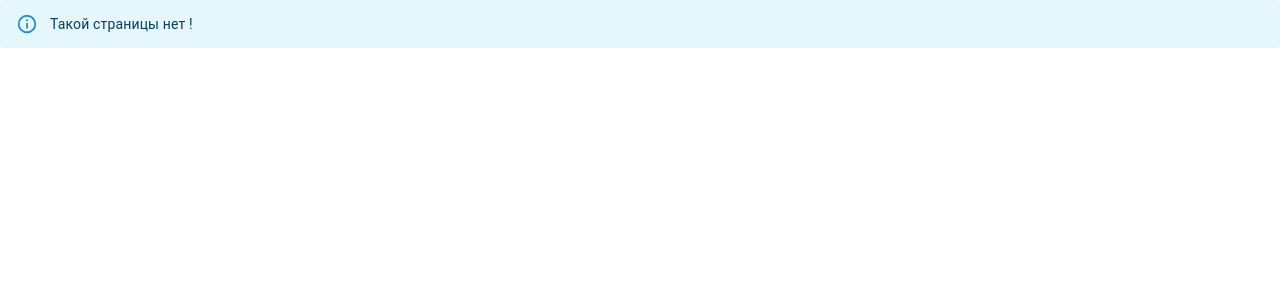
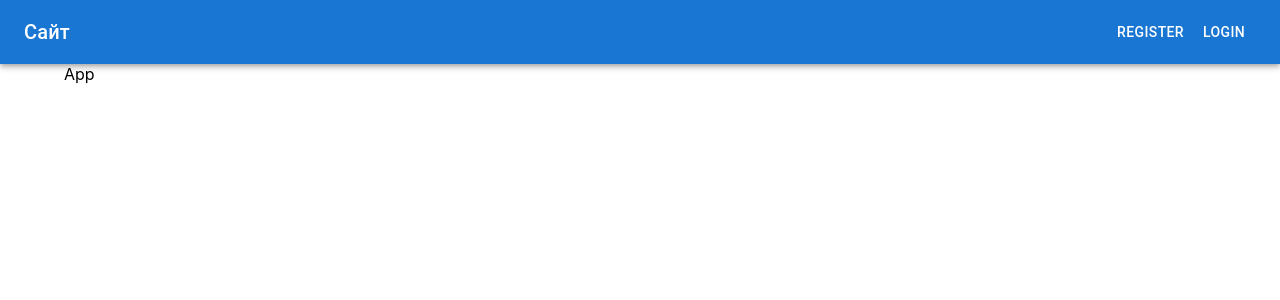
Before and after one commit to Firarmir-124/GalleryApp, a React (Create React App) app in the folder frontend/: page / in a window 1280 px wide. Shown: the top 300 px of the page. Built offline with nearby package versions, Linux system fonts and the light colour scheme.

Commit message:
#frontend написал контейнер home и изменил верстку в Layout

```diff
--- a/frontend/src/App.tsx
+++ b/frontend/src/App.tsx
@@ -3,10 +3,12 @@ import {Route, Routes} from "react-router-dom";
 import Register from "./containers/Register/Register";
 import Login from "./containers/Login/Login";
 import {Alert} from "@mui/material";
+import Home from "./containers/Home/Home";
 
 function App() {
   return (
     <Routes>
+      <Route path='/' element={<Home/>}/>
       <Route path='register' element={<Register/>}/>
       <Route path='login' element={<Login/>}/>
       <Route path='/*' element={<Alert severity='info'>Такой страницы нет !</Alert>}/>
--- a/frontend/src/components/Layout/Layout.tsx
+++ b/frontend/src/components/Layout/Layout.tsx
@@ -2,6 +2,9 @@ import React from 'react';
 import {AppBar, Grid, Toolbar, Typography} from "@mui/material";
 import {Link} from "react-router-dom";
 import AnonymousMenu from "./AnonymousMenu/AnonymousMenu";
+import UserMenu from "./UserMenu/UserMenu";
+import {useAppSelector} from "../../app/hooks";
+import {selectUser} from "../../store/userSlice";
 
 interface Props {
   children: React.ReactNode
@@ -13,6 +16,7 @@ export const linksStyle:React.CSSProperties = {
 };
 
 const Layout:React.FC<Props> = ({children}) => {
+  const user = useAppSelector(selectUser);
 
   return (
     <>
@@ -22,7 +26,9 @@ const Layout:React.FC<Props> = ({children}) => {
             Сайт
           </Typography>
           <Grid item>
-            <AnonymousMenu/>
+            {user ? (
+              <UserMenu user={user}/>
+            ) : <AnonymousMenu/>}
           </Grid>
         </Toolbar>
       </AppBar>
--- /dev/null
+++ b/frontend/src/containers/Home/Home.tsx
@@ -0,0 +1,15 @@
+import React from 'react';
+import Layout from "../../components/Layout/Layout";
+import {Container} from "@mui/material";
+
+const Home = () => {
+  return (
+    <Layout>
+      <Container>
+        App
+      </Container>
+    </Layout>
+  );
+};
+
+export default Home;
```
